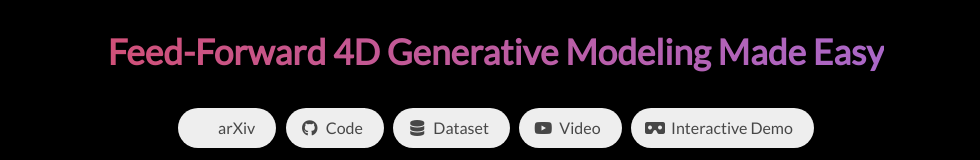
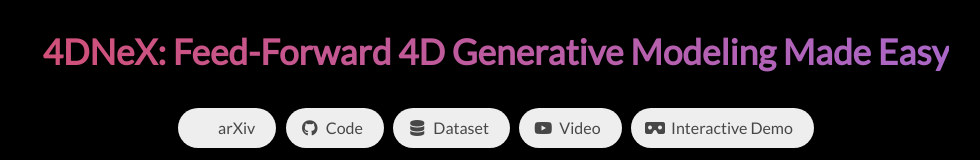
Before and after one commit to 4DNeX/4DNeX.github.io, a plain HTML site: page index.html in a window 1280 px wide. Shown: the top 160 px of the page, without its empty margins (144-1124 px from the left). Drawn offline with nearby package versions, Linux system fonts and the light colour scheme; some icons are missing.

Commit message:
update title

```diff
--- a/index.html
+++ b/index.html
@@ -6,10 +6,10 @@
   <!-- Meta tags for social media banners, these should be filled in appropriatly as they are your "business card" -->
   <!-- Replace the content tag with appropriate information -->
   <meta name="description"
-    content="Feed-Forward 4D Generative Modeling Made Easy.">
+    content="4DNeX: Feed-Forward 4D Generative Modeling Made Easy.">
   <meta property="og:title" content="4DNeX" />
   <meta property="og:description"
-    content="Feed-Forward 4D Generative Modeling Made Easy." />
+    content="4DNeX: Feed-Forward 4D Generative Modeling Made Easy." />
   <meta property="og:url" content="https://4DNeX.github.io/" />
   <!-- Path to banner image, should be in the path listed below. Optimal dimenssions are 1200X630-->
   <!-- <meta property="og:image" content="static/images/teaser_1200x600.jpg" /> -->
@@ -19,7 +19,7 @@
 
   <meta name="twitter:title" content="4DNeX">
   <meta name="twitter:description"
-    content="Feed-Forward 4D Generative Modeling Made Easy.">
+    content="4DNeX: Feed-Forward 4D Generative Modeling Made Easy.">
   <!-- Path to banner image, should be in the path listed below. Optimal dimenssions are 1200X600-->
   <!-- <meta name="twitter:image" content="static/images/teaser_1200x600.jpg"> -->
   <meta name="twitter:card" content="summary_large_image">
@@ -55,8 +55,8 @@
       <div class="columns is-centered">
         <div class="column">
           <h1 class="title publication-title">
-            <span class="gradient-headline">Feed-Forward 4D Generative Modeling Made Easy</span>
-            <!-- <span class="pub-subtitle">Feed-Forward 4D Generative Modeling Made Easy</span> -->
+            <span class="gradient-headline">4DNeX: Feed-Forward 4D Generative Modeling Made Easy</span>
+            <!-- <span class="pub-subtitle">4DNeX: Feed-Forward 4D Generative Modeling Made Easy</span> -->
           </h1>
           <div class="is-size-5 publication-authors">
             <!-- Paper authors -->
```
